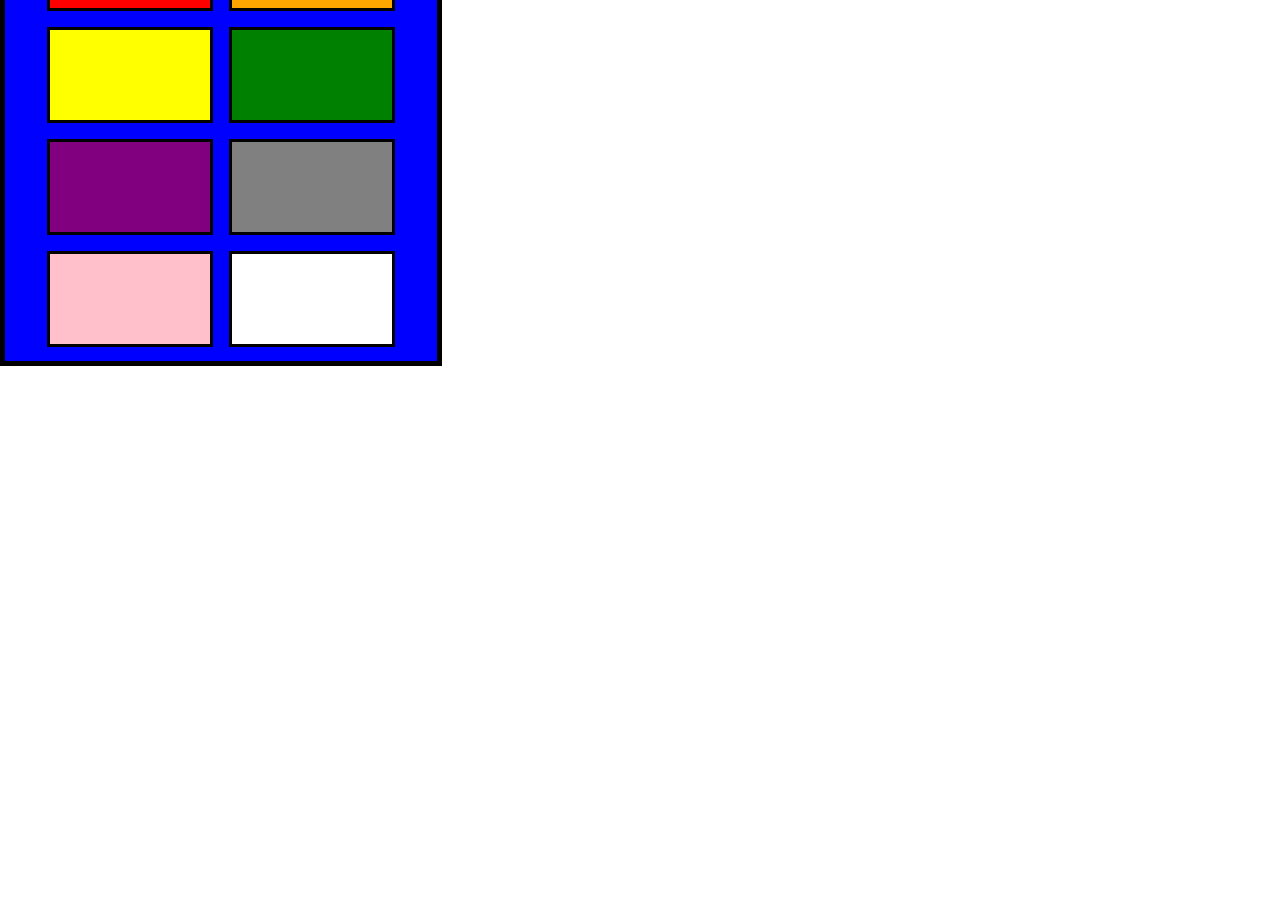
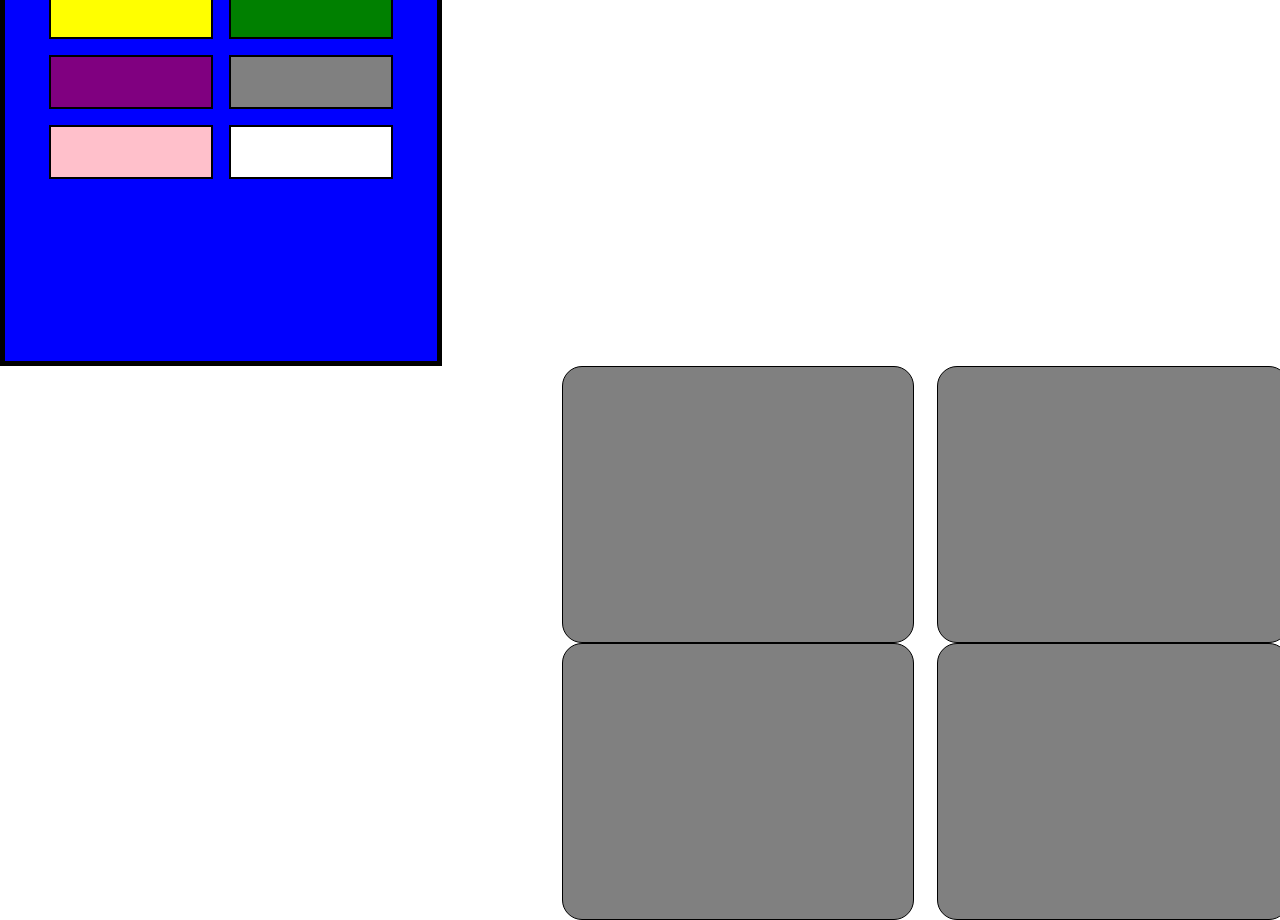
Before and after one commit to 464squad/design-pad, a React (Create React App) app: page / in a window 1280 px wide. Shown: the part 300-1220 px from the top of the page. Before the commit the page ends 800 px from the top, so only its background shows below. Built offline with nearby package versions, Linux system fonts and the light colour scheme.

Commit message:
added pads and made them change the color according to the color being dragged

```diff
--- a/src/App.js
+++ b/src/App.js
@@ -2,6 +2,9 @@ import React from 'react';
 
 import './App.css'
 import PadInput from './components/PadInput'
+import DesignPad from './components/DesignPad';
+import DesignBoard from './components/DesignBoard';
+
 
 
 function App() {
@@ -10,6 +13,7 @@ function App() {
 
       <h1>Design Pad</h1>
         <PadInput />
+        <DesignBoard/>
 
 
 
--- /dev/null
+++ b/src/components/DesignBoard.js
@@ -0,0 +1,18 @@
+import React from "react";
+import "./DesignPad";
+import DesignPad from "./DesignPad";
+
+class DesignBoard extends React.Component {
+  render() {
+    return (
+      <div className="pad-container">
+        <DesignPad />
+        <DesignPad />
+        <DesignPad />
+        <DesignPad />
+      </div>
+    );
+  }
+}
+
+export default DesignBoard;
--- /dev/null
+++ b/src/components/DesignPad.js
@@ -0,0 +1,31 @@
+import React from 'react';
+import "../style/DesignPad.css";
+
+class DesignPad extends React.Component {
+  state = {
+    color: "grey"
+  };
+
+  handleDragOver = e => {
+    e.preventDefault();
+  };
+
+  handleDrop = e => {
+    e.preventDefault();
+    const color = e.dataTransfer.getData("bgColor");
+    this.setState({ color });
+  };
+
+  render() {
+    return (
+      <div
+        className="pad"
+        style={{ backgroundColor: this.state.color }}
+        onDragOver={this.handleDragOver}
+        onDrop={this.handleDrop}
+      ></div>
+    );
+  }
+}
+
+export default DesignPad;
--- /dev/null
+++ b/src/style/DesignPad.css
@@ -0,0 +1,18 @@
+.pad-container {
+    display: flex;
+    flex-wrap: wrap;
+    justify-content: space-around;
+    background-color: transparent;
+    width: 750px;
+    margin-left: 550px;
+  }
+
+  .pad {
+    display: flex;
+    width: 350px;
+    height: 275px;
+    border-radius: 20px;
+    border: thin solid black;
+    align-items: right;
+    justify-content: right;
+  }
--- a/src/style/PadButton.css
+++ b/src/style/PadButton.css
@@ -1,9 +1,9 @@
 .PadButton {
     width: 160px;
-    height: 90px;
+    height: 50px;
 
     background-color: #ccc;
-    border: 3px solid black;
+    border: 2px solid black;
 
     display: grid;
     place-items: center;
```
